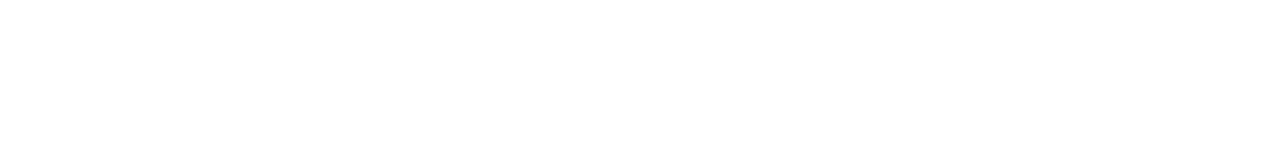
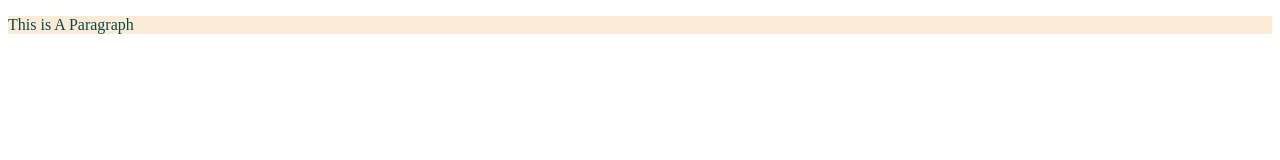
Before and after one commit to rajapal215/My-Second-Repo, a plain HTML site: page index.html in a window 1280 px wide. Drawn offline with Linux system fonts and the light colour scheme.

Commit message:
Style Added

```diff
--- a/index.html
+++ b/index.html
@@ -5,8 +5,9 @@
     <meta http-equiv="X-UA-Compatible" content="IE=edge">
     <meta name="viewport" content="width=device-width, initial-scale=1.0">
     <title>My Second Github Repo</title>
+    <link rel="stylesheet" href="style.css">
 </head>
 <body>
-
+    <p>This is A Paragraph</p>
 </body>
 </html>
--- /dev/null
+++ b/style.css
@@ -0,0 +1,4 @@
+p{
+    color: rgb(14, 71, 71);
+    background-color: antiquewhite;
+}
```
